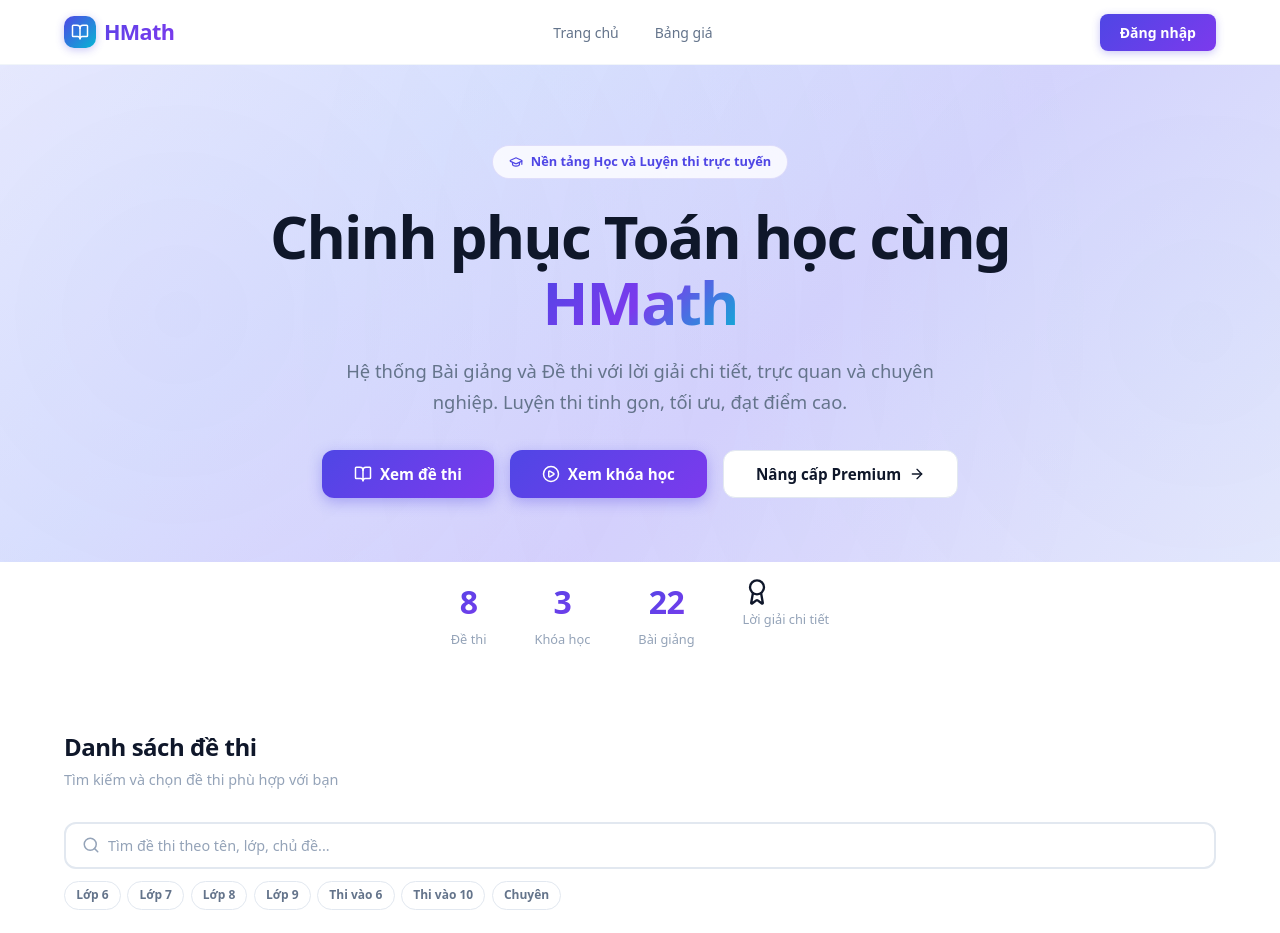
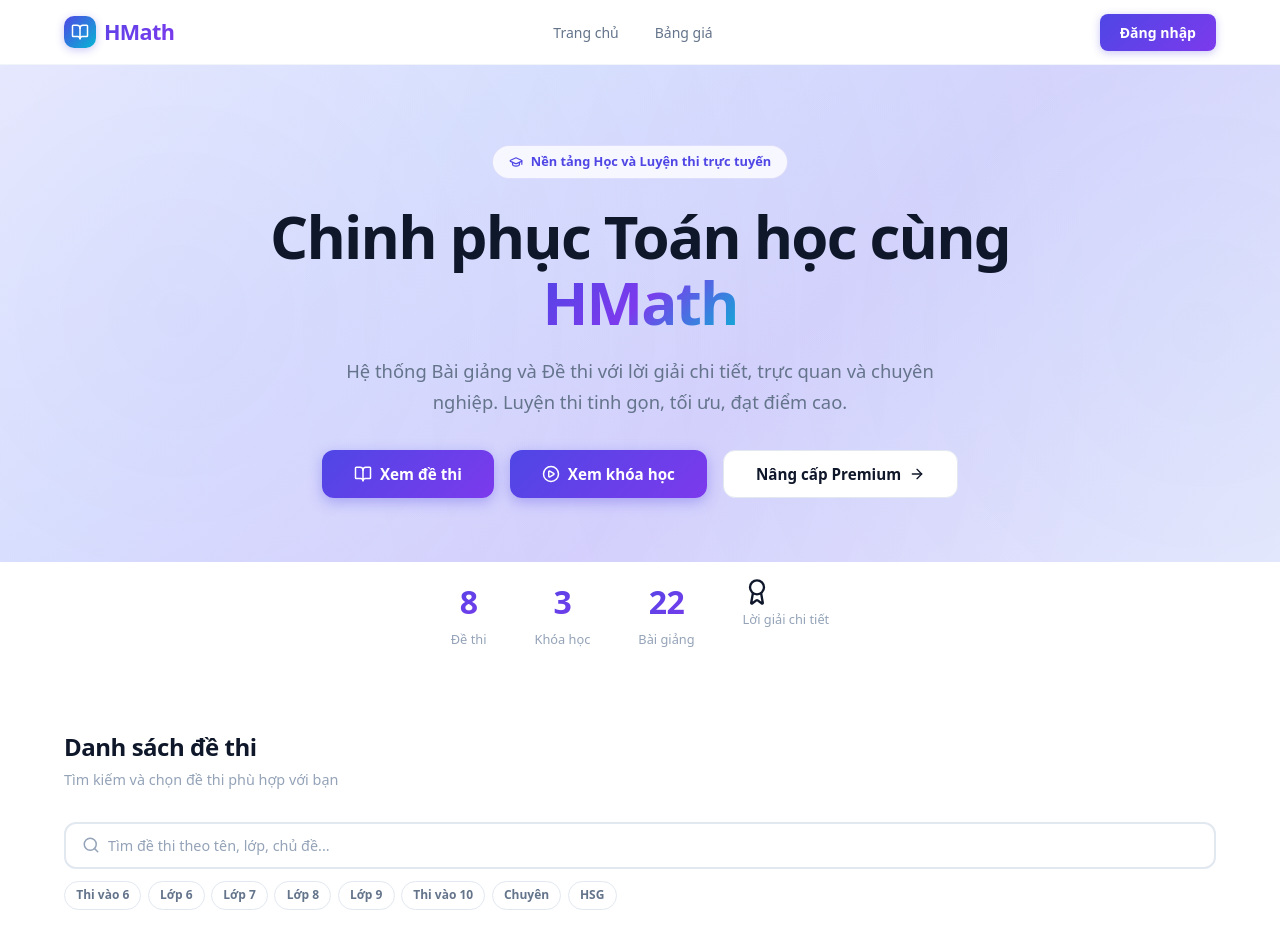
Before and after one commit to haic2hv/vimath, a Next.js app: page / in a window 1280 px wide. Shown: the top 933 px of the page. Built offline with nearby package versions, Linux system fonts and the light colour scheme; no server answers.

Commit message:
fix: use exact tag matching for hashtag filters instead of substring search

```diff
--- a/src/app/components/ExamListClient.tsx
+++ b/src/app/components/ExamListClient.tsx
@@ -21,8 +21,13 @@
 
 export default function ExamListClient({ exams, limit, showViewAll }: Props) {
     const [search, setSearch] = useState('');
+    const [selectedTag, setSelectedTag] = useState('');
 
-    const filtered = search
+    const filtered = selectedTag
+        ? exams.filter((exam) =>
+            exam.tags.some((t) => t.toLowerCase() === selectedTag.toLowerCase())
+        )
+        : search
             ? exams.filter((exam) => {
                 const q = search.toLowerCase();
                 return (
@@ -33,12 +38,31 @@
             })
             : exams;
 
-    const displayed = limit && !search ? filtered.slice(0, limit) : filtered;
-    const hasMore = limit && !search && filtered.length > limit;
+    const displayed = limit && !search && !selectedTag ? filtered.slice(0, limit) : filtered;
+    const hasMore = limit && !search && !selectedTag && filtered.length > limit;
+
+    function handleSearch(query: string) {
+        setSearch(query);
+        if (query) setSelectedTag('');
+    }
+
+    function handleTagSelect(tag: string) {
+        if (selectedTag === tag) {
+            setSelectedTag('');
+        } else {
+            setSelectedTag(tag);
+            setSearch('');
+        }
+    }
 
     return (
         <>
-            <ExamSearch onSearch={setSearch} value={search} />
+            <ExamSearch
+                onSearch={handleSearch}
+                value={search}
+                selectedTag={selectedTag}
+                onTagSelect={handleTagSelect}
+            />
 
             <div className="exams-grid">
                 {displayed.map((exam) => (
@@ -75,7 +99,7 @@
                 ))}
                 {displayed.length === 0 && (
                     <div className="empty-state">
-                        <p>{search ? 'Không tìm thấy đề thi phù hợp.' : 'Chưa có đề thi nào trong hệ thống.'}</p>
+                        <p>{search || selectedTag ? 'Không tìm thấy đề thi phù hợp.' : 'Chưa có đề thi nào trong hệ thống.'}</p>
                     </div>
                 )}
             </div>
@@ -89,7 +113,7 @@
                 </div>
             )}
 
-            {!showViewAll && filtered.length > 0 && !search && (
+            {!showViewAll && filtered.length > 0 && !search && !selectedTag && (
                 <div style={{ textAlign: 'center', marginTop: '1rem', fontSize: '0.85rem', color: '#94a3b8' }}>
                     Hiển thị {filtered.length} đề thi
                 </div>
--- a/src/app/components/ExamSearch.tsx
+++ b/src/app/components/ExamSearch.tsx
@@ -1,32 +1,29 @@
 'use client';
 
-import { useState, useRef, useEffect } from 'react';
+import { useState, useRef } from 'react';
 import { Search, X } from 'lucide-react';
 
 const SUGGESTIONS = [
-    { label: 'Lớp 6', query: 'lớp 6' },
-    { label: 'Lớp 7', query: 'lớp 7' },
-    { label: 'Lớp 8', query: 'lớp 8' },
-    { label: 'Lớp 9', query: 'lớp 9' },
-    { label: 'Thi vào 6', query: 'thi vào 6' },
-    { label: 'Thi vào 10', query: 'thi vào 10' },
-    { label: 'Chuyên', query: 'chuyên' },
+    { label: 'Thi vào 6', tag: 'Thi vào 6' },
+    { label: 'Lớp 6', tag: 'Lớp 6' },
+    { label: 'Lớp 7', tag: 'Lớp 7' },
+    { label: 'Lớp 8', tag: 'Lớp 8' },
+    { label: 'Lớp 9', tag: 'Lớp 9' },
+    { label: 'Thi vào 10', tag: 'Thi vào 10' },
+    { label: 'Chuyên', tag: 'Chuyên' },
+    { label: 'HSG', tag: 'HSG' },
 ];
 
 type Props = {
     onSearch: (query: string) => void;
     value: string;
+    selectedTag: string;
+    onTagSelect: (tag: string) => void;
 };
 
-export default function ExamSearch({ onSearch, value }: Props) {
+export default function ExamSearch({ onSearch, value, selectedTag, onTagSelect }: Props) {
     const [focused, setFocused] = useState(false);
     const inputRef = useRef<HTMLInputElement>(null);
-
-    function handleSuggestion(query: string) {
-        onSearch(query);
-        setFocused(false);
-        inputRef.current?.blur();
-    }
 
     function handleClear() {
         onSearch('');
@@ -47,20 +44,20 @@
                     onBlur={() => setTimeout(() => setFocused(false), 200)}
                     className="exam-search-input"
                 />
-                {value && (
-                    <button onClick={handleClear} className="exam-search-clear">
+                {(value || selectedTag) && (
+                    <button onClick={() => { handleClear(); onTagSelect(''); }} className="exam-search-clear">
                         <X size={16} />
                     </button>
                 )}
             </div>
 
-            {/* Suggestion Tags */}
+            {/* Tag Filter Buttons */}
             <div className="exam-search-tags">
                 {SUGGESTIONS.map((s) => (
                     <button
-                        key={s.query}
-                        className={`exam-tag-btn ${value.toLowerCase() === s.query.toLowerCase() ? 'active' : ''}`}
-                        onClick={() => handleSuggestion(s.query)}
+                        key={s.tag}
+                        className={`exam-tag-btn ${selectedTag === s.tag ? 'active' : ''}`}
+                        onClick={() => onTagSelect(s.tag)}
                     >
                         {s.label}
                     </button>
```
Lines whose indentation alone changed are shown as unchanged.
